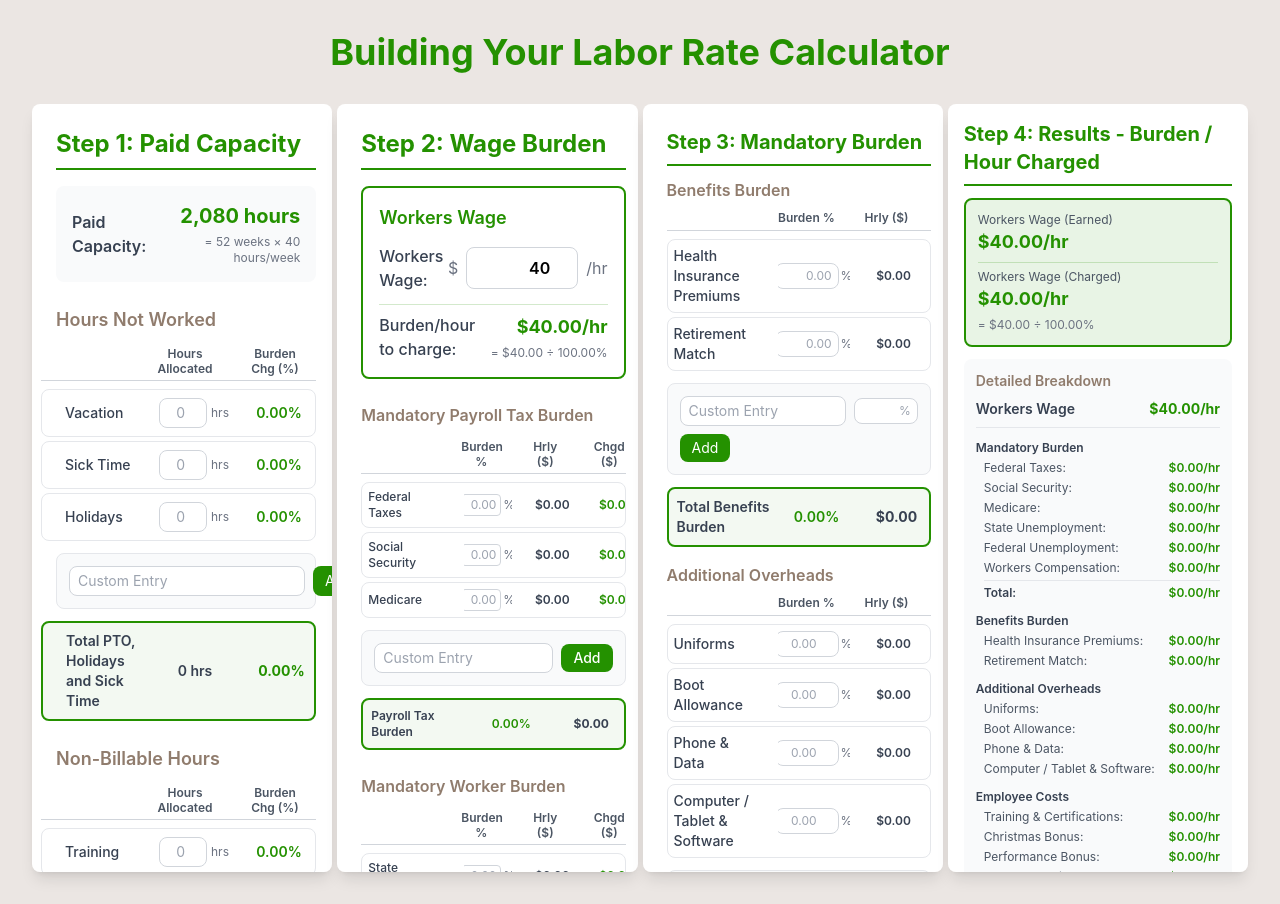
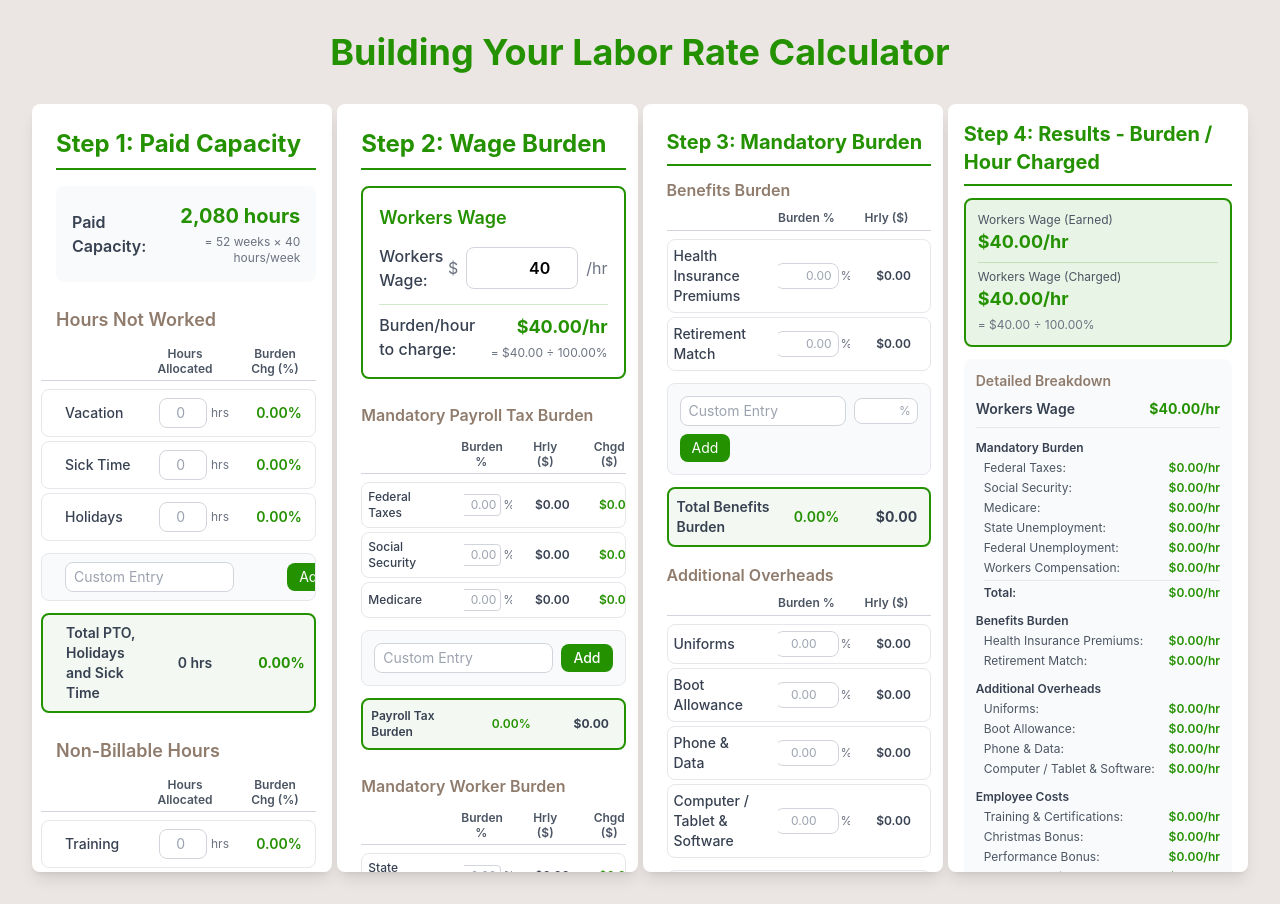
Before and after one commit to KayFernPR/Time-Material-Calculator, a React (Vite) app: page / in a window 1280 px wide. Built offline with nearby package versions, Linux system fonts and the light colour scheme.

Commit message:
Step 1: widen Custom Entry boxes to match data row width

```diff
--- a/src/components/LaborRateCalculator.jsx
+++ b/src/components/LaborRateCalculator.jsx
@@ -580,16 +580,18 @@ function LaborRateCalculator() {
                 </div>
 
                 {/* Add Custom Hours Not Worked */}
-                <div className="mt-3 p-3 border border-gray-200 rounded-lg bg-gray-50 min-w-0">
-                  <div className="flex gap-2 min-w-0">
+                <div className="mt-3 grid grid-cols-[minmax(6rem,1fr)_5rem_6rem] gap-2 items-center p-2 border border-gray-200 rounded-lg bg-gray-50 min-w-0 overflow-hidden -ml-[15px]">
+                  <div className="col-span-2 min-w-0 ml-[15px]">
                     <input
                       type="text"
                       value={newCustomHoursNotWorked}
                       onChange={(e) => setNewCustomHoursNotWorked(e.target.value)}
                       onKeyPress={(e) => e.key === 'Enter' && handleAddCustomHoursNotWorked()}
                       placeholder="Custom Entry"
-                      className="flex-1 px-2 py-1 text-sm border border-gray-300 rounded-lg focus:outline-none focus:ring-2 focus:ring-primary"
+                      className="w-full px-2 py-1 text-sm border border-gray-300 rounded-lg focus:outline-none focus:ring-2 focus:ring-primary"
                     />
+                  </div>
+                  <div className="flex justify-end min-w-0">
                     <button
                       onClick={handleAddCustomHoursNotWorked}
                       className="px-3 py-1 bg-primary text-white rounded-lg hover:bg-green-700 transition-colors text-sm"
@@ -679,16 +681,18 @@ function LaborRateCalculator() {
                   </div>
 
                   {/* Add Custom Non-Billable */}
-                <div className="mt-3 p-3 border border-gray-200 rounded-lg bg-gray-50 min-w-0">
-                  <div className="flex gap-2 min-w-0">
+                <div className="mt-3 grid grid-cols-[minmax(6rem,1fr)_5rem_6rem] gap-2 items-center p-2 border border-gray-200 rounded-lg bg-gray-50 min-w-0 overflow-hidden -ml-[15px]">
+                  <div className="col-span-2 min-w-0 ml-[15px]">
                     <input
                       type="text"
                       value={newCustomNonBillable}
                       onChange={(e) => setNewCustomNonBillable(e.target.value)}
                       onKeyPress={(e) => e.key === 'Enter' && handleAddCustomNonBillable()}
                       placeholder="Custom Entry"
-                      className="flex-1 px-2 py-1 text-sm border border-gray-300 rounded-lg focus:outline-none focus:ring-2 focus:ring-primary"
+                      className="w-full px-2 py-1 text-sm border border-gray-300 rounded-lg focus:outline-none focus:ring-2 focus:ring-primary"
                     />
+                  </div>
+                  <div className="flex justify-end min-w-0">
                     <button
                       onClick={handleAddCustomNonBillable}
                       className="px-3 py-1 bg-primary text-white rounded-lg hover:bg-green-700 transition-colors text-sm"
```
